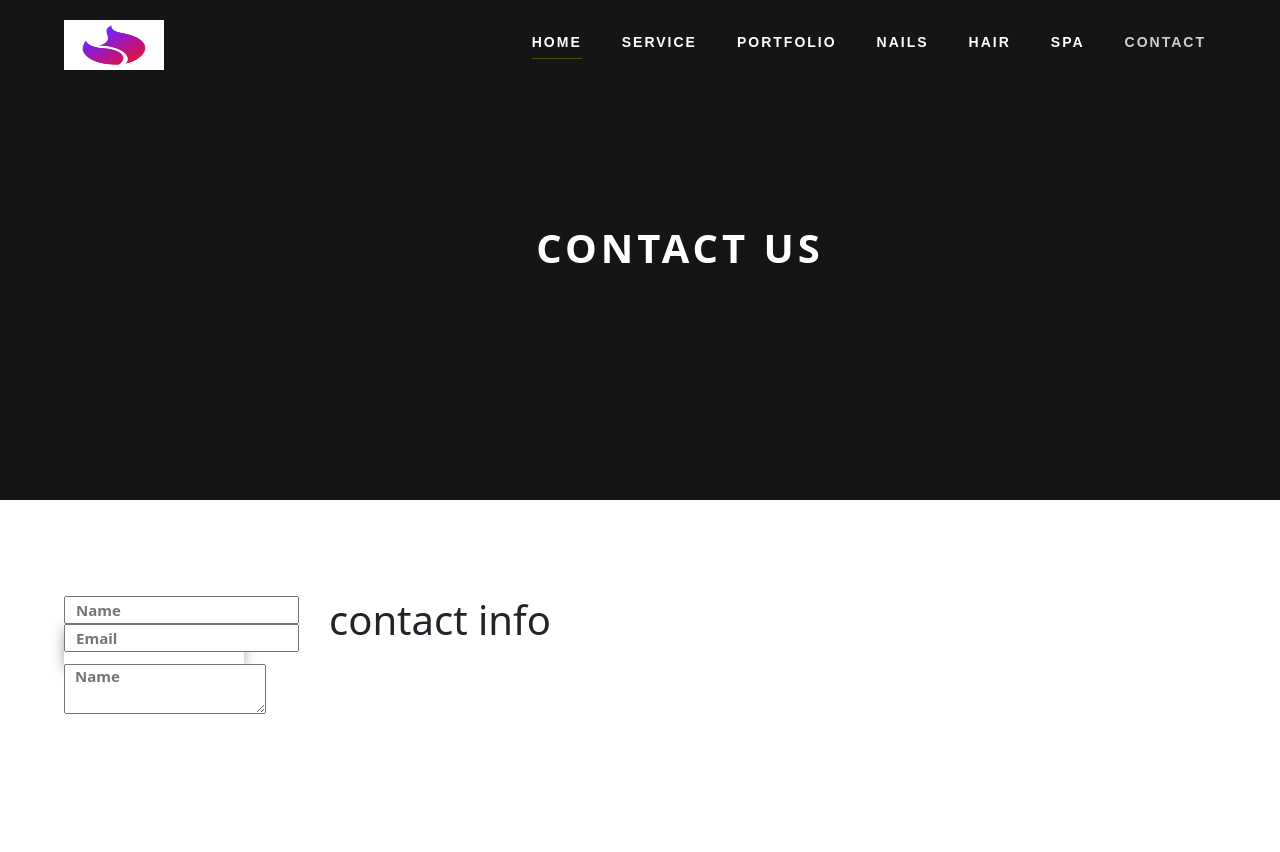
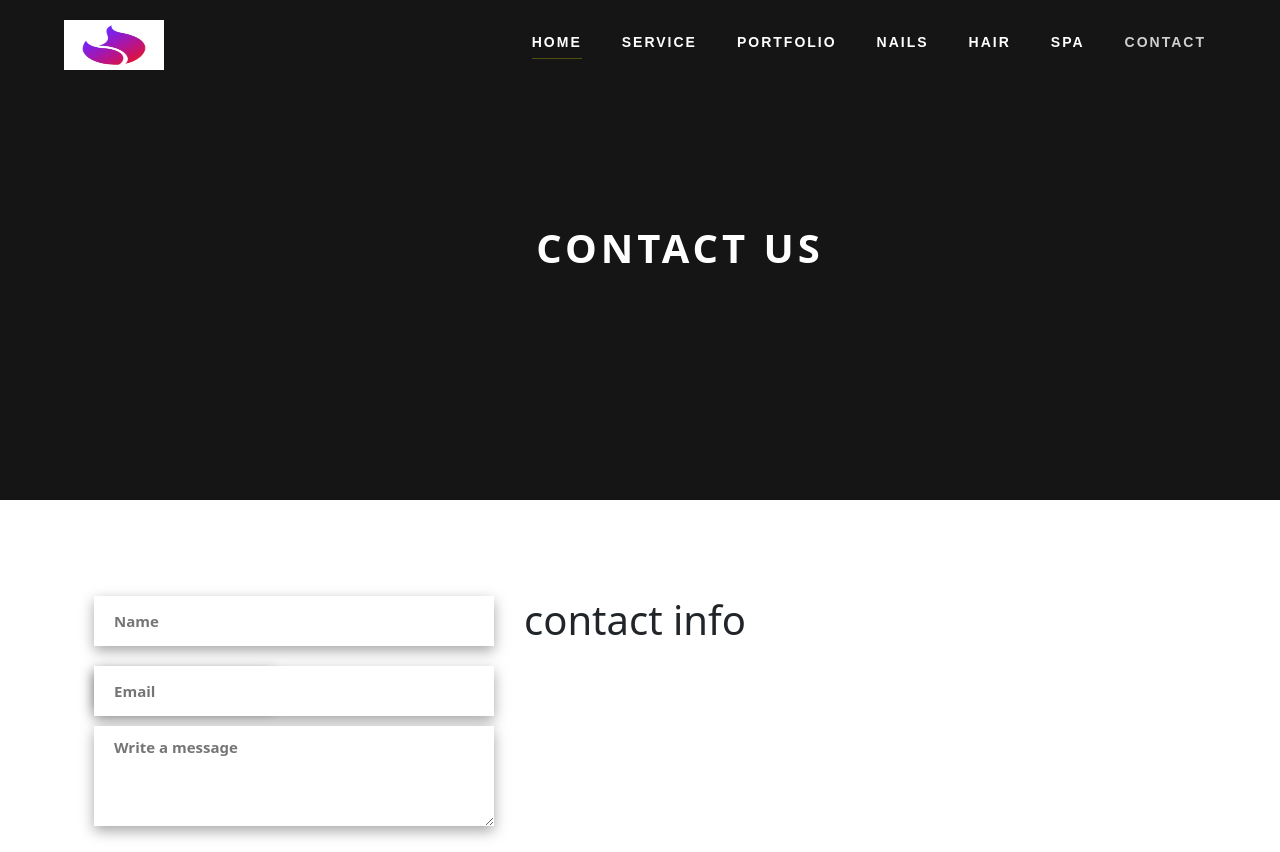
Before and after one commit to TamannaAfroz2666/Parlour-BD-Page, a React (Create React App) app: page /contact in a window 1280 px wide. Before the commit the page ends 800 px from the top, so only its background shows below. Built offline with nearby package versions, Linux system fonts and the light colour scheme.

Commit message:
input field designed

```diff
--- a/src/Pages/Contact/InfoPage/InfoPage.css
+++ b/src/Pages/Contact/InfoPage/InfoPage.css
@@ -10,4 +10,37 @@
 .infoBodyContact{
     display: flex;
     gap: 30px;
+    margin: 20px 30px;
 }
+ .inputField{
+    font-size: 15px;
+    width: 400px;
+    height: 50px;
+    border: 0;
+    box-shadow: rgba(0, 0, 0, 0.35) 0px 5px 13px;
+    font-weight: 400;
+    color: #11111194;
+    padding: 0 0 0 10px;
+
+}
+.emailField{
+    margin: 20px 0;
+}
+.textAreaField{
+    font-size: 15px;
+    width: 400px;
+    height: 100px;
+    border: 0;
+    box-shadow: rgba(0, 0, 0, 0.35) 0px 5px 13px;
+    font-weight: 400;
+    color: #11111194;
+    padding: 10px 0 0 10px;
+
+}
+
+.contactInput ::placeholder{
+    font-size: 15px;
+    font-weight: 600;
+    color: #11111194;
+    padding: 0 0 0 10px;
+}
--- a/src/Pages/Contact/InfoPage/InfoPage.js
+++ b/src/Pages/Contact/InfoPage/InfoPage.js
@@ -8,13 +8,27 @@ const InfoPage = () => {
                 <div className="infoBodyContact">
                     <div className="contactInput">
                         <div className="nameField">
-                            <input type="text" value='' name='name' placeholder='Name' className='inputField' />
+                            <input
+                                type="text"
+                                name='name'
+                                placeholder='Name'
+                                className='inputField'
+                            />
                         </div>
                         <div className="emailField">
-                            <input type="email" value='' name='email' placeholder='Email' className='inputField' />
+                            <input
+                                type="email"
+                                name='email'
+                                placeholder='Email'
+                                className='inputField'
+                            />
                         </div>
                         <div className="massageField">
-                            <textarea type="text" value='' name='name' placeholder='Name' className='inputField' />
+                            <textarea
+                                type="text"
+                                name='message'
+                                placeholder='Write a message' className='textAreaField'
+                            />
                         </div>
 
                     </div>
--- a/src/components/MakeBooking/MakeBooking.js
+++ b/src/components/MakeBooking/MakeBooking.js
@@ -64,8 +64,8 @@ const MakeBooking = () => {
                                     </div>
                                     <div className="emailPart">
                                         <input
-                                            type="text"
-                                            name='name'
+                                            type="email"
+                                            name='email'
                                             value={email}
                                             className='emailField' placeholder='Email'
                                             // autoComplete='off'
@@ -91,7 +91,7 @@ const MakeBooking = () => {
                                     </div>
 
                                     <div className="message">
-                                        <input
+                                        <textarea
                                             type="text"
                                             name='message'
                                             value={message}
```
